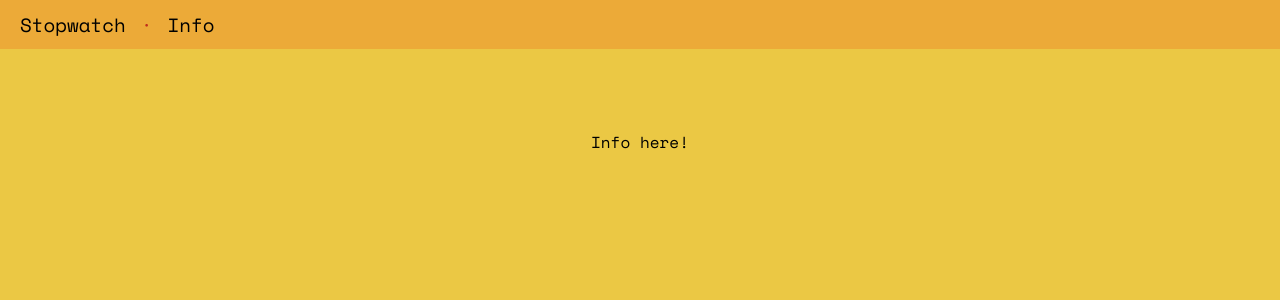
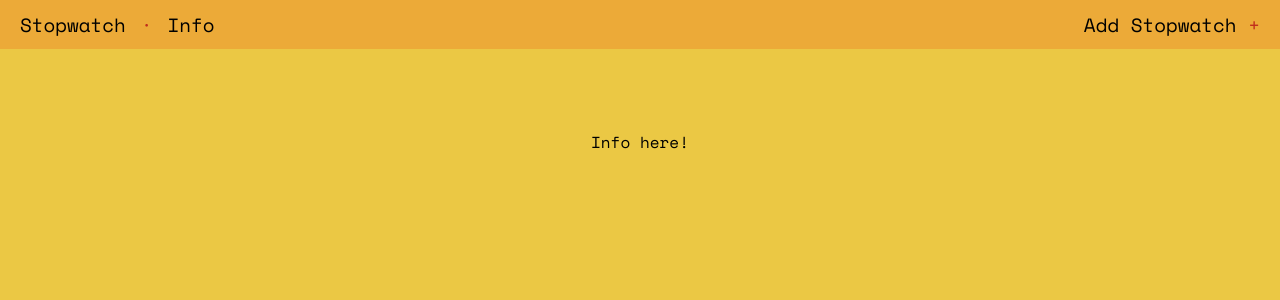
Before and after one commit to RhodesPeter/stopwatch-react, a React (Create React App) app: page /info in a window 1280 px wide. Shown: the top 300 px of the page. Built offline with nearby package versions, Linux system fonts and the light colour scheme.

Commit message:
Add componentWillUnmount function!

```diff
--- a/src/App.css
+++ b/src/App.css
@@ -6,13 +6,9 @@ body {
 .app,
 .info {
   margin-top: 65px;
-  /*height: 100vh;*/
-  /*margin: 10 auto;*/
   text-align: center;
   display: -webkit-flex;
   display: flex;
-  /*-webkit-align-items: center;
-  align-items: center;*/
   -webkit-justify-content: center;
   justify-content: center;
   -webkit-flex-flow: row wrap;
@@ -54,26 +50,27 @@ a:link {
   display: inline-block;
   padding: 10px 15px;
   color: #C02E1D;
+  display: none;
 }
 
 .nav__spacer-two {
   display: inline-block;
-  padding: 10px 15px;
+  padding: 0 15px;
   color: #C02E1D;
 }
 
 .nav__title {
-  padding: 10px 0 10px 15px;
+  padding: 10px 15px 0 15px;
 }
 
 .nav__button {
   display: inline-block;
-  padding: 10px 15px 10px 0;
   cursor: pointer;
 }
 
 .nav__plus {
   color: #C02E1D;
+  display: none;
 }
 
 .stopwatch {
@@ -173,8 +170,11 @@ a:link {
 
   .nav__spacer {
     float: left;
-    padding: 10px 15px;
-    color: #C02E1D;
+    display: inline-block;
+  }
+
+  .nav__plus {
+    display: inline-block;
   }
 
   .nav__button {
--- a/src/components/Nav.js
+++ b/src/components/Nav.js
@@ -8,7 +8,10 @@ class Nav extends Component {
     if (this.props.refs === 'home'){
       navVersion = <div className="nav__button" onClick={ this.props.onClick }>
       Add Stopwatch <span className="nav__plus">+</span></div>
-    };
+    } else {
+      navVersion = <Link to='/'><div className="nav__button" onClick={ this.props.onClick }>
+      Add Stopwatch <span className="nav__plus">+</span></div></Link>
+    }
 
     return (
       <div className="nav">
--- a/src/components/Stopwatch.js
+++ b/src/components/Stopwatch.js
@@ -52,6 +52,10 @@ class Stopwatch extends Component {
     this.setState({ started: false });
   }
 
+  componentWillUnmount = () => {
+    window.clearInterval(this.interval);
+  }
+
   render(){
     return (
       <div className="stopwatch">
```
